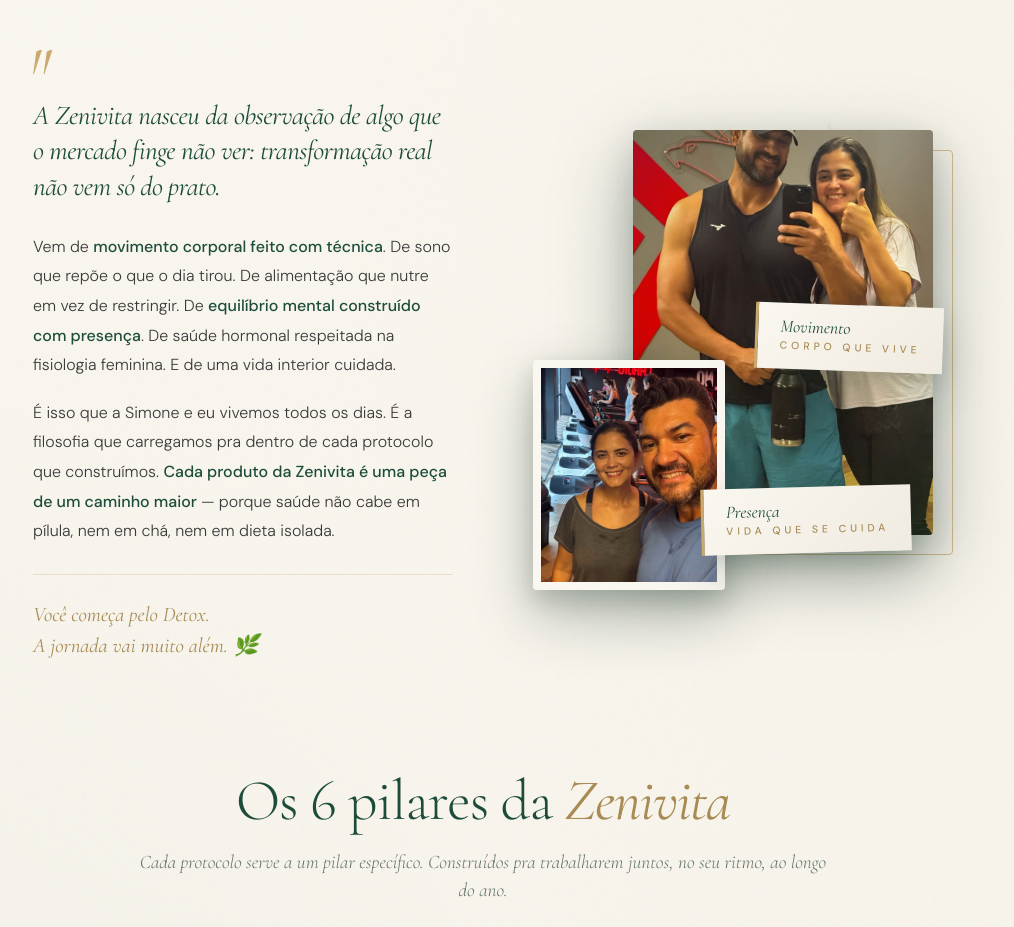
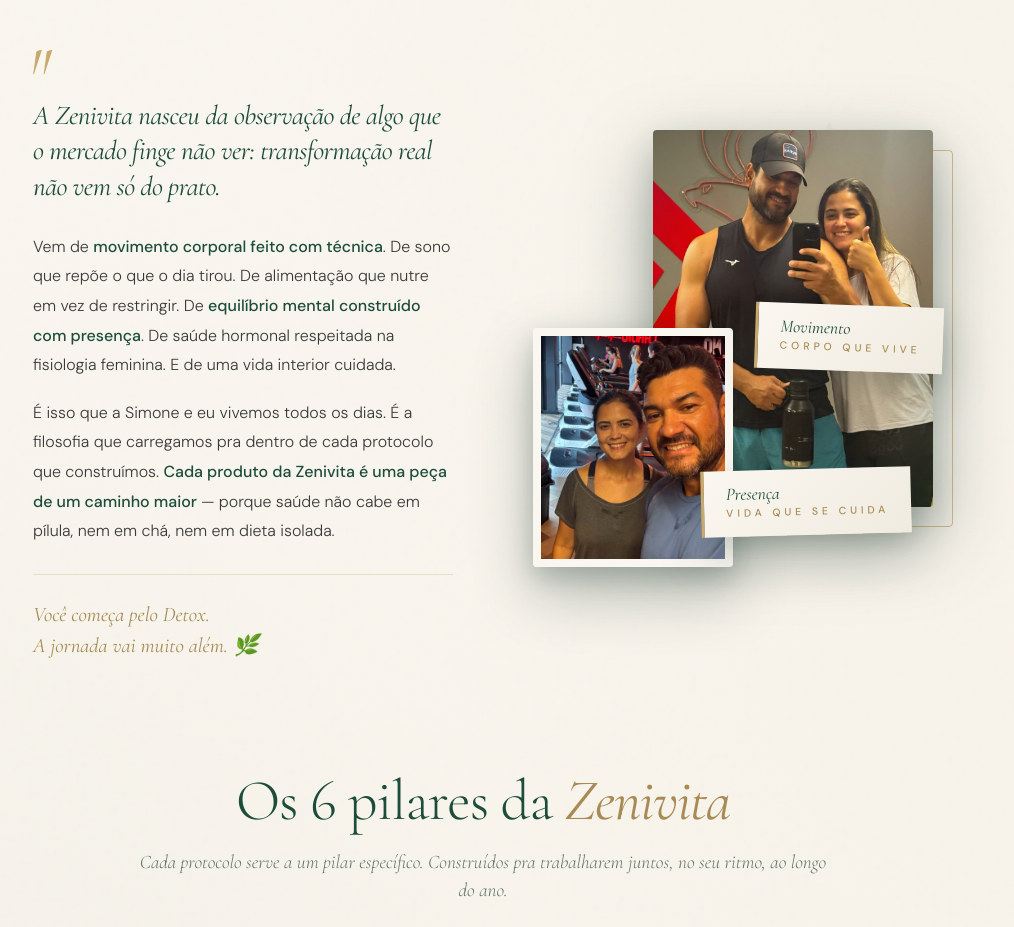
Before and after one commit to renanrdw-collab/zenivita-os, a plain HTML site: page detox.html in a window 1280 px wide. Shown: the part 2460-3387 px from the top of the page, without its empty margins (157-1171 px from the left). Drawn offline with nearby package versions, Linux system fonts and the light colour scheme.

Commit message:
Update detox.html
ix alinhamento e enquadramento das fotos seção Filosofia

```diff
--- a/detox.html
+++ b/detox.html
@@ -926,8 +926,8 @@
 }
 .fil-foto-principal {
   position: absolute;
-  width: 75%;
-  height: 88%;
+  width: 70%;
+  height: 82%;
   top: 0;
   right: 0;
   z-index: 2;
@@ -941,6 +941,7 @@
   width: 100%;
   height: 100%;
   object-fit: cover;
+  object-position: center 15%;
   display: block;
   filter: contrast(1.02) saturate(1.05);
 }
@@ -957,8 +958,8 @@
   position: absolute;
   top: 0;
   right: 0;
-  width: 75%;
-  height: 88%;
+  width: 70%;
+  height: 82%;
   border: 1px solid var(--dourado);
   border-radius: 4px;
   z-index: 1;
@@ -967,9 +968,9 @@
 }
 .fil-foto-secundaria {
   position: absolute;
-  width: 48%;
-  height: 50%;
-  bottom: 0;
+  width: 50%;
+  height: 52%;
+  bottom: 5%;
   left: 0;
   z-index: 3;
   overflow: hidden;
@@ -1017,7 +1018,7 @@
   transform: rotate(2deg);
 }
 .fil-legenda-2 {
-  bottom: 8%;
+  bottom: 12%;
   left: 42%;
   transform: rotate(-1.5deg);
 }
```
